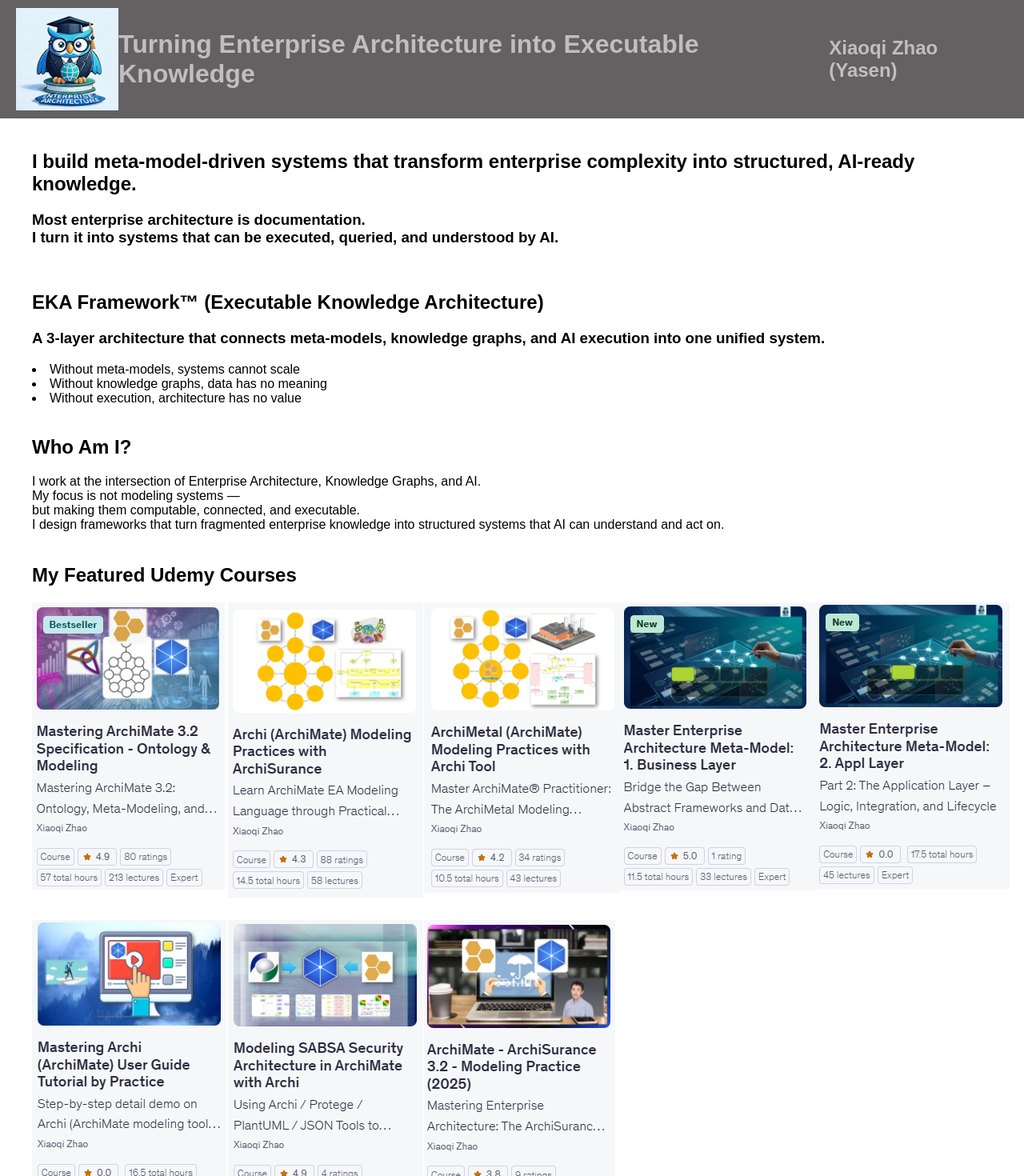
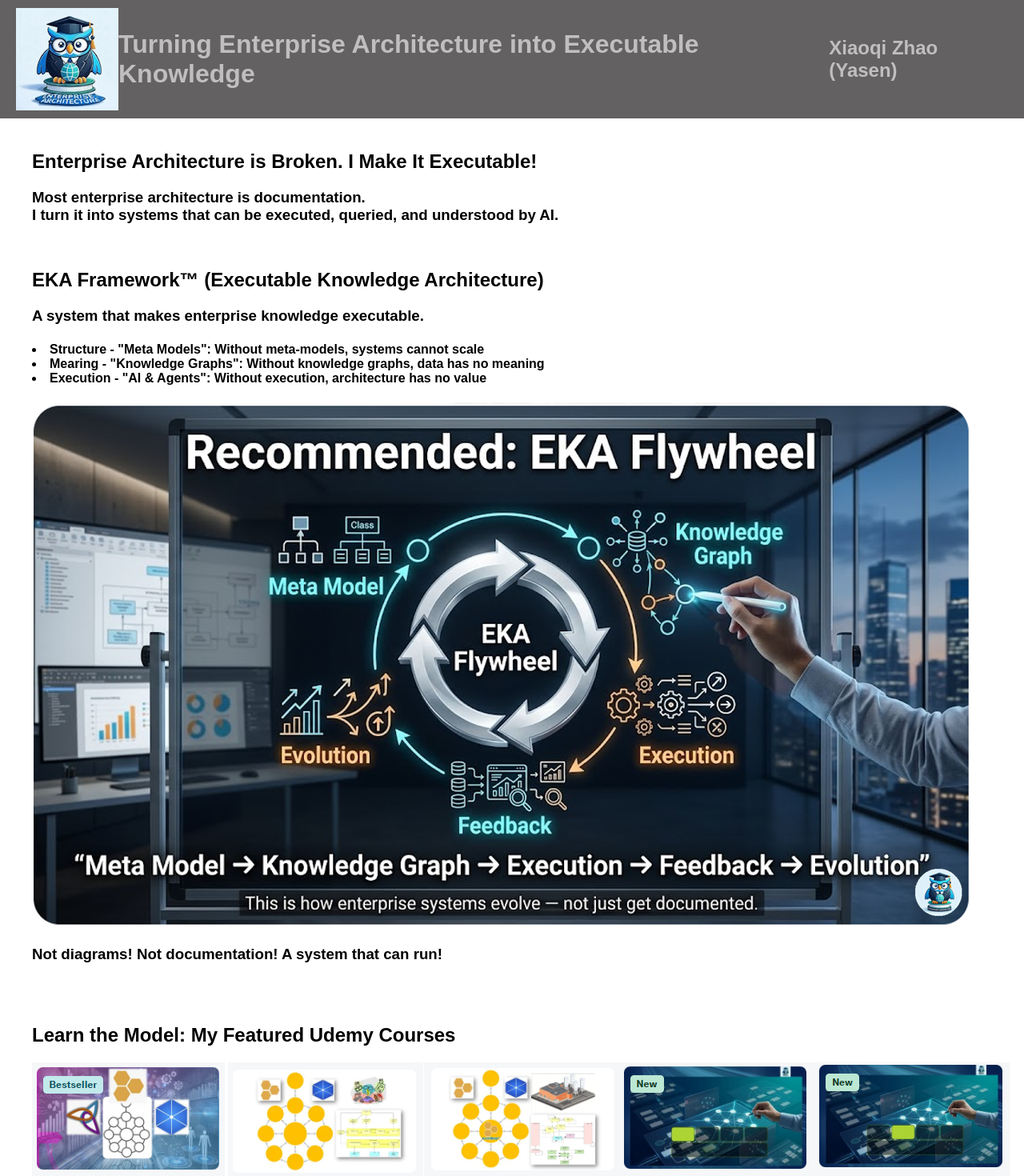
Before and after one commit to yasenstar/xiaoqiweb, a React (Create React App) app: page / in a window 1280 px wide. Shown: the top 1470 px of the page at 80% size. Built offline with nearby package versions, Linux system fonts and the light colour scheme.

Commit message:
update with adding EKA

```diff
--- a/src/App.js
+++ b/src/App.js
@@ -15,17 +15,31 @@ function App() {
 
         <main className="main-content">
           <section id="about">
-            <h2>I build meta-model-driven systems that transform enterprise complexity into structured, AI-ready knowledge.</h2>
+            <h2>Enterprise Architecture is Broken. I Make It Executable!</h2>
             <h3>Most enterprise architecture is documentation.<br/>I turn it into systems that can be executed, queried, and understood by AI.</h3>
             <br/>
             <h2>EKA Framework™ (Executable Knowledge Architecture)</h2>
-            <h3>A 3-layer architecture that connects meta-models, knowledge graphs, and AI execution into one unified system.</h3>
-            <div>
-              <li>Without meta-models, systems cannot scale</li>
-              <li>Without knowledge graphs, data has no meaning</li>
-              <li>Without execution, architecture has no value</li>
+            <h3>A system that makes enterprise knowledge executable.</h3>
+            <h4>
+              <li>Structure - "Meta Models": Without meta-models, systems cannot scale</li>
+              <li>Mearing - "Knowledge Graphs":  Without knowledge graphs, data has no meaning</li>
+              <li>Execution - "AI & Agents": Without execution, architecture has no value</li>
+            </h4>
+            <div className="border border-gray-200 overflow-hidden rounded-sm shadow-sm transition-shadow hover:shadow-md">
+              <img
+                src="EKA.png" alt="EKA"
+                className="w-full h-auto aspect-video object-cover group-hover:scale-105 transition-transform duration-300"
+              />
             </div>
+            <h3>Not diagrams! Not documentation! A system that can run!</h3>
             <br/>
+          </section>
+          <section id="share">
+            <CourseList />
+            <h3>Explore the Framework (TBA)</h3>
+            <h3>App to Your System (TBA)</h3>
+          </section>
+          <section>
             <h2>Who Am I?</h2>
             <p>
               I work at the intersection of Enterprise Architecture, Knowledge Graphs, and AI.<br/>
@@ -33,9 +47,6 @@ function App() {
               but making them computable, connected, and executable.<br/>
               I design frameworks that turn fragmented enterprise knowledge into structured systems that AI can understand and act on.
             </p>
-          </section>
-          <section id="share">
-            <CourseList />
           </section>
 
           <section id="contact">
--- a/src/pages/CourseList.js
+++ b/src/pages/CourseList.js
@@ -66,9 +66,6 @@ const CourseCard = ({ course }) => {
           className="w-full h-auto aspect-video object-cover group-hover:scale-105 transition-transform duration-300"
         />
       </div>
-      {/* <p className="mt-2 text-sm font-bold leading-tight line-clamp-2 text-gray-800 group-hover:text-blue-600">
-        {course.title}
-      </p> */}
     </a>
   );
 };
@@ -76,7 +73,7 @@ const CourseCard = ({ course }) => {
 const CourseList = () => {
   return (
     <div className="py-8 w-full">
-      <h2 className="text-2xl font-bold mb-6 text-left">My Featured Udemy Courses</h2>
+      <h2 className="text-2xl font-bold mb-6 text-left">Learn the Model: My Featured Udemy Courses</h2>
       {/*
           Standard CSS Grid:
           1 col on mobile, 3 on tablet, 5 on desktop
```
Also changed, not shown: public/EKA.png (added).
